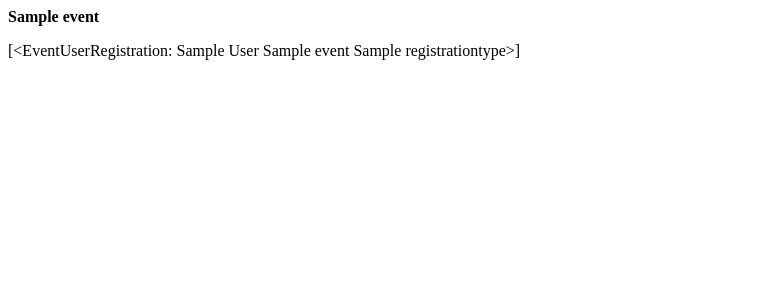
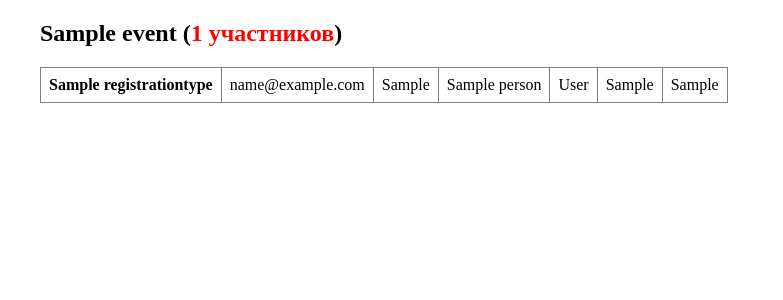
Before and after one commit to ITOO-UrFU/NOTV, a Django app: template templates/members.html in a window 1280 px wide. Shown: the top 300 px of the page, without its empty margins (0-783 px from the left). Run offline with Django 3.2, Linux system fonts and the light colour scheme; the template is opened without the code that fills it: values that come from a table or form of the project are taken from there, others are empty; tables that the repository leaves empty hold one stand-in row (values such as "Sample post"); parts of the project's set-up code (start-up, migrations or seed data) failed here and were passed over.

Commit message:
members.html#4

```diff
--- a/templates/members.html
+++ b/templates/members.html
@@ -2,15 +2,48 @@
 <html lang="en">
 <head>
     <meta charset="UTF-8">
-    <title>Title</title>
+    <title>Участники мероприятий</title>
 </head>
 <body>
+<div class="container">
 {% for event in events %}
     <div class="event" id="{{ event.id }}">
-        <strong>{{ event.title }}</strong>
-    <p>{{ event.get_users }}</p>
+        <h2>{{ event.title }} (<span class="red">{{event.get_users | length}} участников</span>)</h2>
+        <table>
+    {% for eur in event.get_users %}
+    <tr>
+        <td><strong>{{eur.type}}</strong></td>
+        <td>{{eur.person.user.email}}</td>
+        <td>{{eur.person.first_name}}</td>
+        <td>{{eur.person.second_name}}</td>
+        <td>{{eur.person.last_name}}</td>
+        <td>{{eur.person.organisation}}</td>
+        <td>{{eur.person.position}}</td>
+
+        </tr>
+    {% endfor %}
+    </table>
 
     </div>
 {% endfor %}
+</div>
+
+<style>
+.red {
+    color: red;
+}
+.container {
+    max-width: 1200px;
+    margin:0 auto;
+}
+table {
+  border-spacing: 0.5rem;
+  border-collapse: collapse;
+}
+table, tr, td {
+    border: 1px solid grey;
+    padding: .5rem;
+}
+</style>
 </body>
 </html>
```
